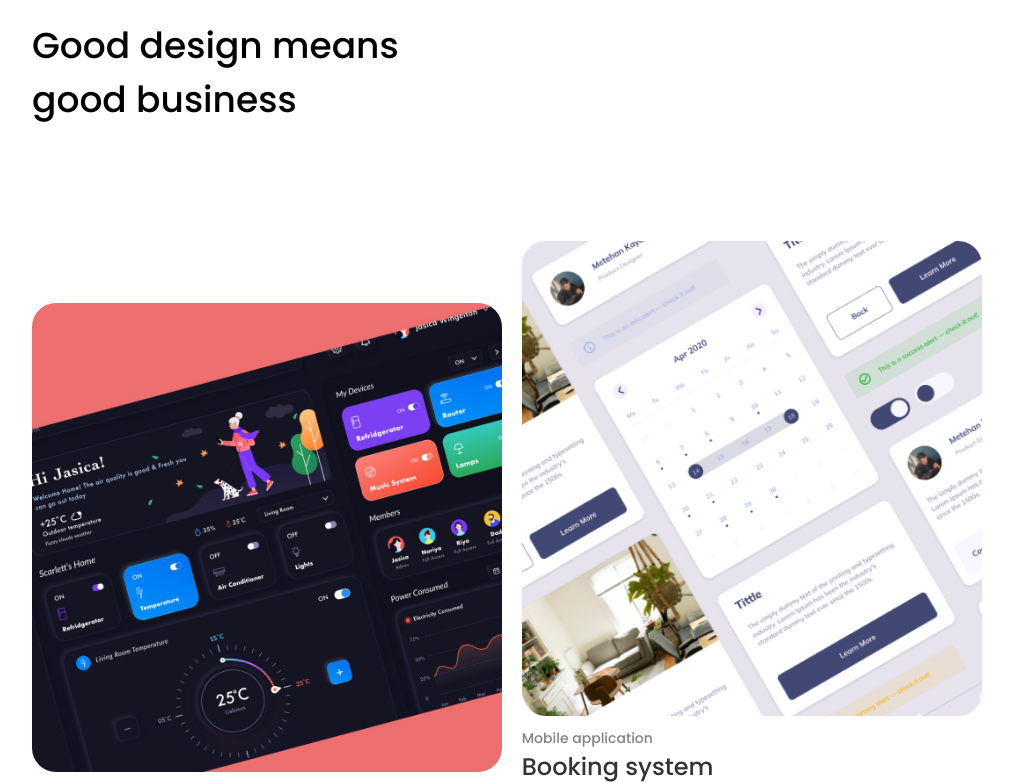
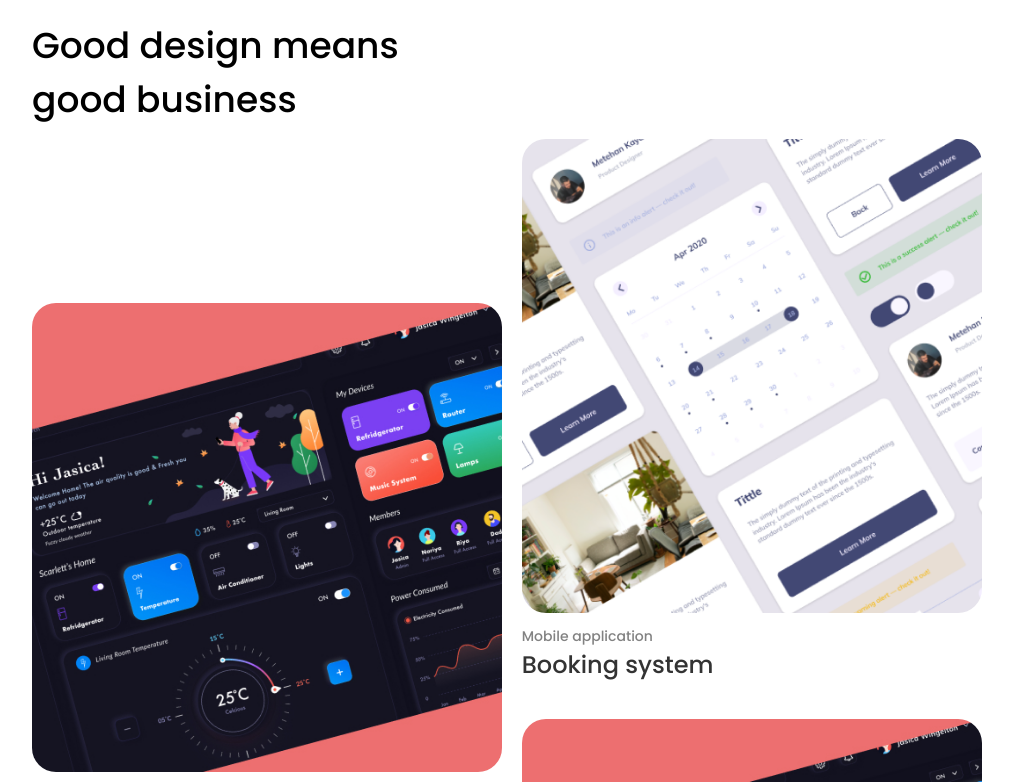
Before and after one commit to tsalapovaMaria/edie-homepage, a plain HTML site: page index.html in a window 1280 px wide. Shown: the part 2120-2902 px from the top of the page, without its empty margins (133-1146 px from the left). Drawn offline with Linux system fonts and the light colour scheme.

Commit message:
edit design examples containers margin

```diff
--- a/style.css
+++ b/style.css
@@ -584,7 +584,14 @@ h1, h2, p {
         margin: 0;
         display: flex;
         flex-direction: row;
+        align-items: flex-start;
         justify-content: center;
+    }
+    .booking-system {
+        margin: 0;
+    }
+    .design-examples-flex-row img {
+        margin: 0;
     }
     .design-examples-flex-row:not(:first-of-type) {
         margin-left: 20px;
```
